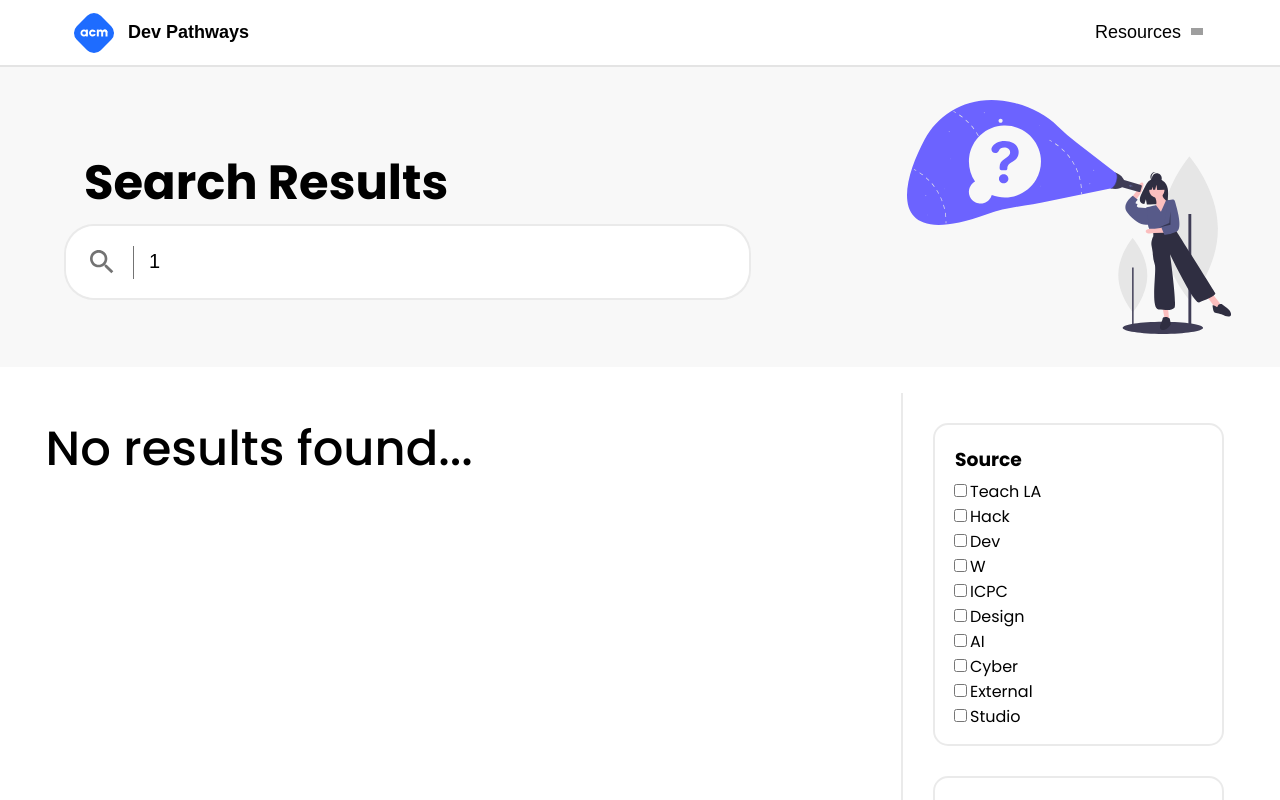
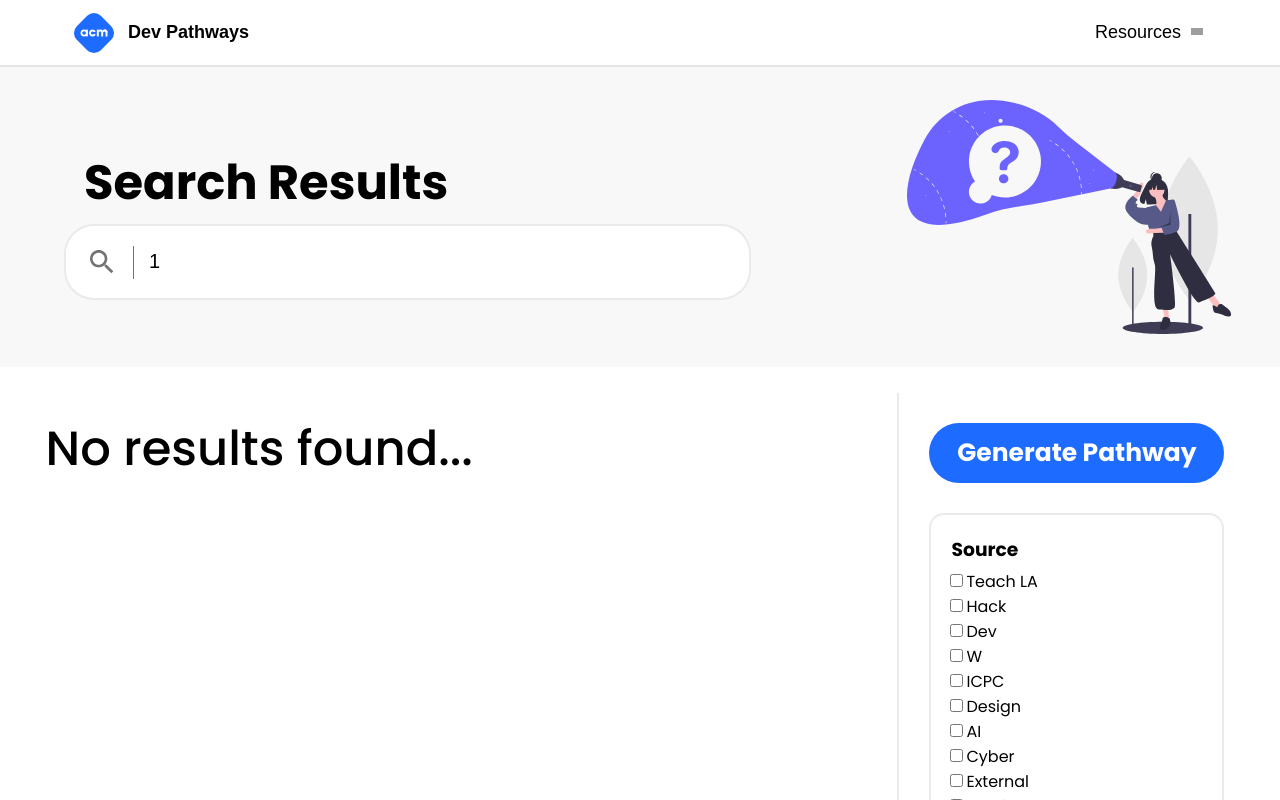
Before and after one commit to uclaacm/dev-pathways, a React (Create React App) app: page /results/1 in a window 1280 px wide. Shown: the top 800 px of the page. Built offline with nearby package versions, Linux system fonts and the light colour scheme; grey boxes are pictures that could not be loaded.

Commit message:
Added learning pathway button and general code cleanup

```diff
--- a/src/components/Clickable/Clickable.js
+++ b/src/components/Clickable/Clickable.js
@@ -5,7 +5,7 @@ import './Clickable.css';
 
 const Clickable = props => {
     return (
-        <button className="clickable" onClick={props.onClick}>
+        <button className={`clickable ${props.className}`} onClick={props.onClick}>
             { props.children }
         </button>
     );
--- a/src/components/DropDownButton/DropDownButton.js
+++ b/src/components/DropDownButton/DropDownButton.js
@@ -1,11 +1,11 @@
 import React from 'react';
 import './DropDownButton.css';
 import arrow from './arrow.svg';
-import Pressable from '../Clickable/Clickable';
+import Clickable from '../Clickable/Clickable';
 
 const DropDownButton = props => {
     return (
-        <Pressable onClick={props.onClick}>
+        <Clickable onClick={props.onClick}>
             <div className="button-container">
                 <span>{props.text}</span>
                 <img
@@ -13,7 +13,7 @@ const DropDownButton = props => {
                     src={arrow} alt="arrow"
                 />
             </div>
-        </Pressable>
+        </Clickable>
     );
 }
 
--- a/src/components/IconButton/IconButton.js
+++ b/src/components/IconButton/IconButton.js
@@ -1,13 +1,13 @@
 import React from 'react';
 import './IconButton.css';
-import Pressable from '../Clickable/Clickable';
+import Clickable from '../Clickable/Clickable';
 
 const IconButton = props => {
     return (
-        <Pressable onClick={props.onClick}>
+        <Clickable onClick={props.onClick}>
             <img className="logo" src={props.icon} alt={props.alt}/>
             <span className="logotype">{props.text}</span>
-        </Pressable>
+        </Clickable>
     );
 }
 
--- a/src/components/SearchBar/SearchBar.js
+++ b/src/components/SearchBar/SearchBar.js
@@ -3,7 +3,7 @@ import './SearchBar.css';
 import Clickable from '../Clickable/Clickable';
 import line from './line.svg';
 import search from './search.svg';
-import TypingAnimation from '../shared/TypingAnimation';
+import TypingAnimation from '../TypingAnimation/TypingAnimation';
 
 const SearchBar = props => {
     const [showPlaceholder, setShowPlaceholder] = useState(true);
--- /dev/null
+++ b/src/components/SolidButton/SolidButton.css
@@ -0,0 +1,14 @@
+.text {
+    font-weight: bold;
+    margin-top: 10px;
+    margin-bottom: 10px;
+    color: white;
+    font-family: "Poppins";
+}
+
+.solid-button {
+    background-color: #1E6CFF;
+    border-radius: 30px;
+    font-size: 25px;
+    width: 100%;
+}
--- /dev/null
+++ b/src/components/SolidButton/SolidButton.js
@@ -0,0 +1,13 @@
+import React from 'react';
+import './SolidButton.css';
+import Clickable from '../Clickable/Clickable';
+
+const SolidButton = props => {
+    return (
+        <Clickable className="solid-button" onClick={props.onClick}>
+            <span className="text">{props.text}</span>
+        </Clickable>
+    );
+}
+
+export default SolidButton;
--- a/src/pages/Results/Results.css
+++ b/src/pages/Results/Results.css
@@ -1,4 +1,4 @@
-.results-page-section{
+.results-page-section {
     display: flex;
 }
 
@@ -16,7 +16,7 @@
     background-position: 95%;
 }
 
-.results-search-container h1{
+.results-search-container h1 {
     text-align: left;
     margin-bottom: 5px;
     margin-top: 80px;
@@ -34,21 +34,25 @@
     z-index: 1;
 }
 
-.filters-container{
+.filters-container {
     width: 30%;
     height: 100%;
     margin: 2%;
     text-align: left;
     border-left: 2px solid #00000015;
+    padding: 30px;
 }
 
-h2{
+.filters-container > * {
+    margin-bottom: 30px;
+}
+
+h2 {
     font-size: 36px;
 }
 
-.filter-category{
+.filter-category {
     border: 2px solid #00000015;
     border-radius: 15px;
-    margin: 30px;
     padding: 15px;
 }
--- a/src/pages/Results/Results.js
+++ b/src/pages/Results/Results.js
@@ -7,6 +7,7 @@ import { useParams } from 'react-router-dom'
 import { useState } from 'react';
 import checkboxes from '../../data/checkboxes'
 import Checkbox from '../../components/Checkbox/Checkbox'
+import SolidButton from '../../components/SolidButton/SolidButton'
 
 const Results = () => {
     const param = useParams();
@@ -43,6 +44,7 @@ const Results = () => {
                 />
 
                 <div className="filters-container">
+                    <SolidButton text="Generate Pathway"/>
                     {Object.keys(checkboxes).map(key => (
                         <div className="filter-category">
                             <h3> {key} </h3>
```
Also changed, not shown: src/components/TypingAnimation/TypingAnimation.js (renamed from src/components/shared/TypingAnimation.js).
